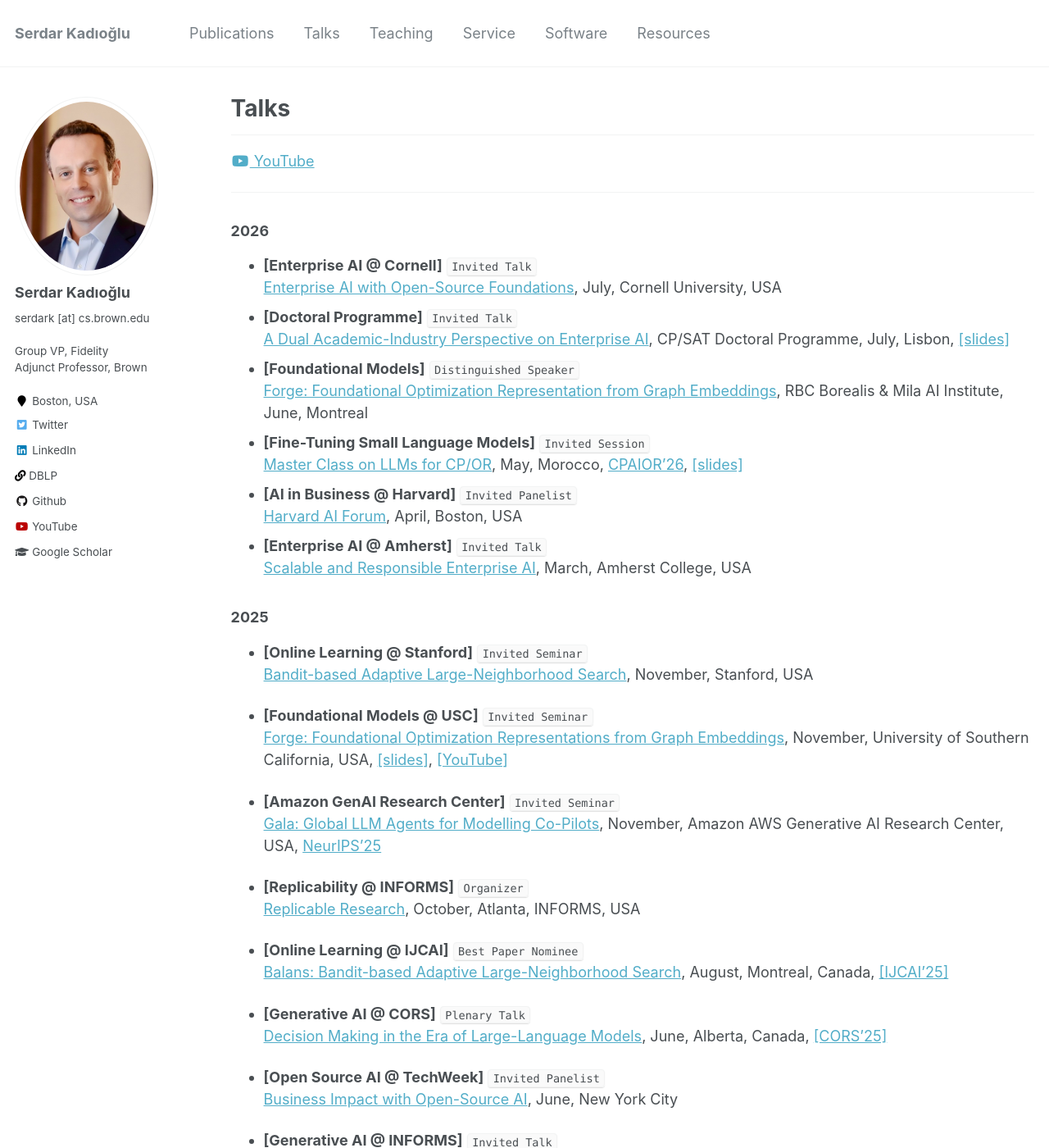
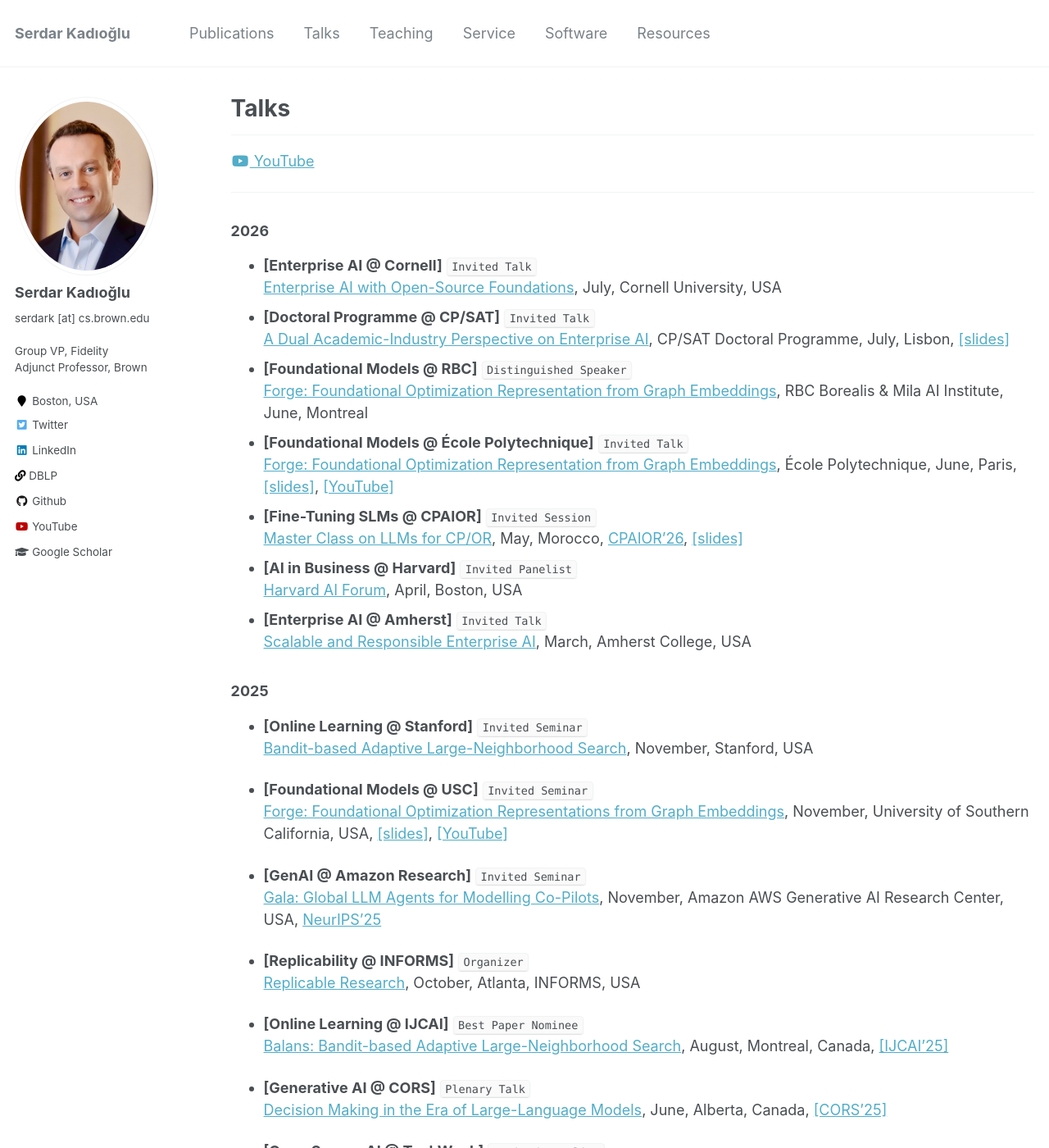
Before and after one commit to skadio/skadio.github.io, a Jekyll site: the page built from _pages/talks.md, in a window 1280 px wide and 1400 px high. Shown: the whole window at 82% size. Built offline with Jekyll 4.4.1, drawn with Linux system fonts in a browser that asks for light colours.

Commit message:
Update talks.md

```diff
--- a/_pages/talks.md
+++ b/_pages/talks.md
@@ -14,11 +14,13 @@ author_profile: true
 ### 2026
 * **[Enterprise AI @ Cornell]** `Invited Talk`\
    [Enterprise AI with Open-Source Foundations](https://docs.google.com/viewer?url=https://raw.githubusercontent.com/skadio/skadio.github.io/master/files/2026_Cornell_Enterprise_AI_Kadioglu.pdf), July, Cornell University, USA
-* **[Doctoral Programme]** `Invited Talk`\
+* **[Doctoral Programme @ CP/SAT]** `Invited Talk`\
   [A Dual Academic-Industry Perspective on Enterprise AI](https://satcpdp26.github.io/#speakers), CP/SAT Doctoral Programme, July, Lisbon, [[slides]](https://docs.google.com/viewer?url=https://raw.githubusercontent.com/skadio/skadio.github.io/master/files/2026_CP_Career_Kadioglu.pdf)
-* **[Foundational Models]** `Distinguished Speaker`\
+* **[Foundational Models @ RBC]** `Distinguished Speaker`\
   [Forge: Foundational Optimization Representation from Graph Embeddings](https://luma.com/rbc-7j5y), RBC Borealis & Mila AI Institute, June, Montreal
-* **[Fine-Tuning Small Language Models]** `Invited Session`\
+* **[Foundational Models @ École Polytechnique]** `Invited Talk`\
+  [Forge: Foundational Optimization Representation from Graph Embeddings](https://luma.com/rbc-7j5y), École Polytechnique, June, Paris, [[slides]](https://docs.google.com/viewer?url=https://raw.githubusercontent.com/skadio/skadio.github.io/master/files/2025_USC_Forge_Kadioglu.pdf), [[YouTube]](https://youtu.be/TbhMTlekcoI?si=vHRKg08Y6V04-fQ-)
+* **[Fine-Tuning SLMs @ CPAIOR]** `Invited Session`\
   [Master Class on LLMs for CP/OR](https://sites.google.com/view/cpaior2026/program/master-class), May, Morocco, [CPAIOR'26](https://sites.google.com/view/cpaior2026/organisation), [[slides]](https://docs.google.com/viewer?url=https://raw.githubusercontent.com/skadio/skadio.github.io/master/files/2026_CPAIOR_Text2Model_Kadioglu.pdf)
 * **[AI in Business @ Harvard]** `Invited Panelist`\
   [Harvard AI Forum](https://www.linkedin.com/posts/globalturksai_the-2nd-annual-harvard-ai-forum-brought-together-activity-7450176572218769408-jQne/?utm_source=social_share_send&utm_medium=member_desktop_web&rcm=ACoAAAs1oaABhCYR2_8hM9O5QtQpAdNpPL2hx5w), April, Boston, USA
@@ -32,7 +34,7 @@ author_profile: true
 * **[Foundational Models @ USC]** `Invited Seminar`\
    [Forge: Foundational Optimization Representations from Graph Embeddings](https://viterbischool.usc.edu/events/?events_id=107249), November, University of Southern California, USA, [[slides]](https://docs.google.com/viewer?url=https://raw.githubusercontent.com/skadio/skadio.github.io/master/files/2025_USC_Forge_Kadioglu.pdf), [[YouTube]](https://youtu.be/TbhMTlekcoI?si=vHRKg08Y6V04-fQ-)
 
-* **[Amazon GenAI Research Center]** `Invited Seminar`\
+* **[GenAI @ Amazon Research]** `Invited Seminar`\
    [Gala: Global LLM Agents for Modelling Co-Pilots](https://docs.google.com/viewer?url=https://raw.githubusercontent.com/skadio/skadio.github.io/master/files/2025_Amazon_Global_LLM_Agents_Kadioglu.pdf), November, Amazon AWS Generative AI Research Center, USA, [NeurIPS'25](https://arxiv.org/abs/2509.08970)
 
 * **[Replicability @ INFORMS]** `Organizer`\
```
